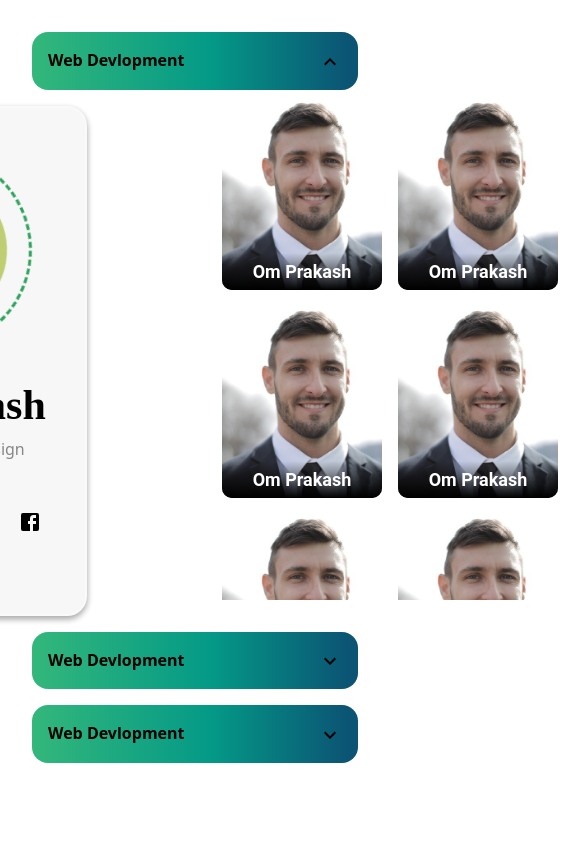
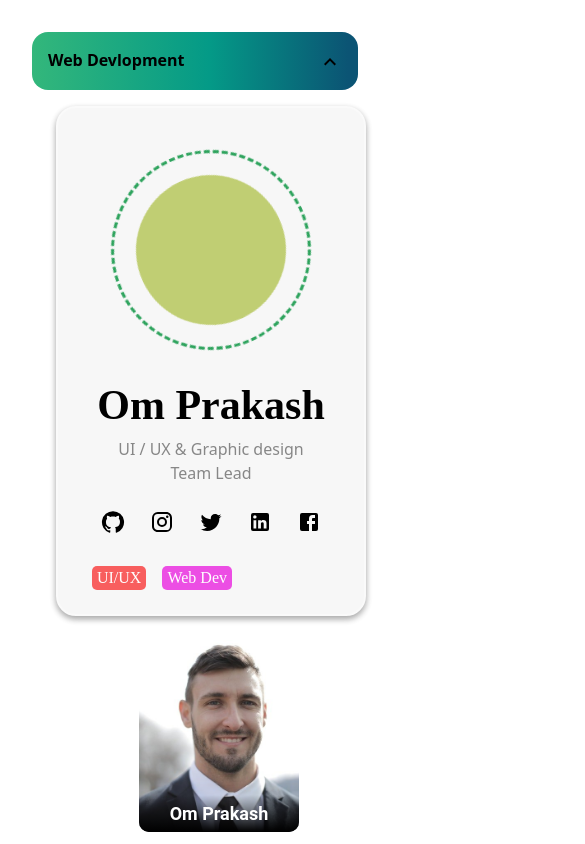
Before and after one commit to OmPr366/testingComponents, a React (Create React App) app: page / in a window 390 px wide. Shown: the top 844 px of the page, 585 px wide, since content can reach past the window. Built offline with nearby package versions, Linux system fonts and the light colour scheme.

Commit message:
Responsiveness Added

```diff
--- a/src/components/Part.css
+++ b/src/components/Part.css
@@ -2,6 +2,14 @@
     display: flex;
     justify-content: space-between;
     max-width: 900px;
+
+}
+@media only screen and (max-width: 786px) {
+    .webAccord{
+        flex-wrap: wrap;
+        justify-content: center;
+        width: 95%;
+    }
 }
 .allMembers{
     margin-left: 3rem;
@@ -13,6 +21,12 @@
     overflow: hidden;
     overflow-y: scroll;
 }
+@media only screen and (max-width: 786px) {
+    .allMembers{
+        margin-top: 1rem;
+        width: 400px;
+    }
+}
 .allMembers::-webkit-scrollbar {
     display: none;
   }
--- a/src/components/SelfAcc.css
+++ b/src/components/SelfAcc.css
@@ -2,6 +2,7 @@
     width: 100%;
     padding: 1rem 2rem;
 }
+
 ::-webkit-scrollbar {
     display: none;
   }
--- a/src/components/SmallCard.css
+++ b/src/components/SmallCard.css
@@ -14,6 +14,7 @@
     cursor: pointer;
     margin: 0.5rem;
 }
+
 
 .socialDetails {
     background-color: rgba(36, 34, 34, 0.445);
```
